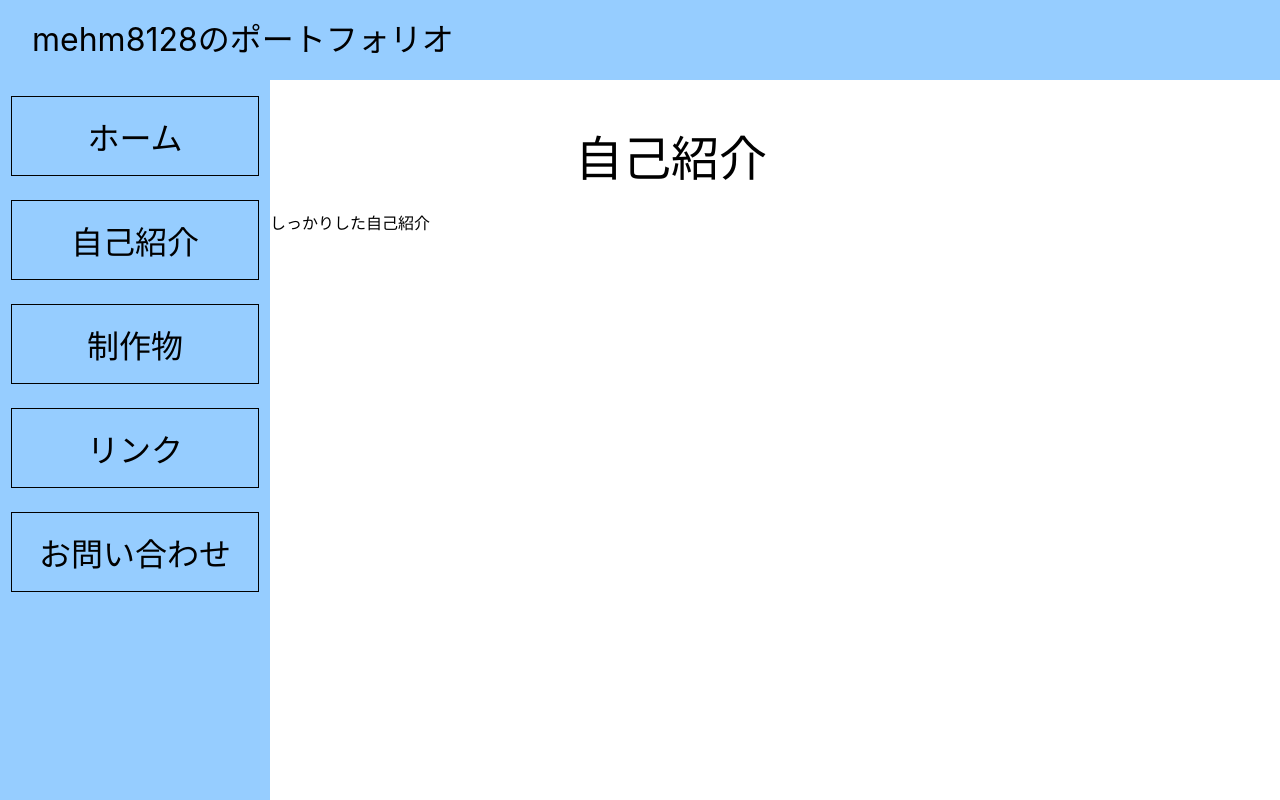
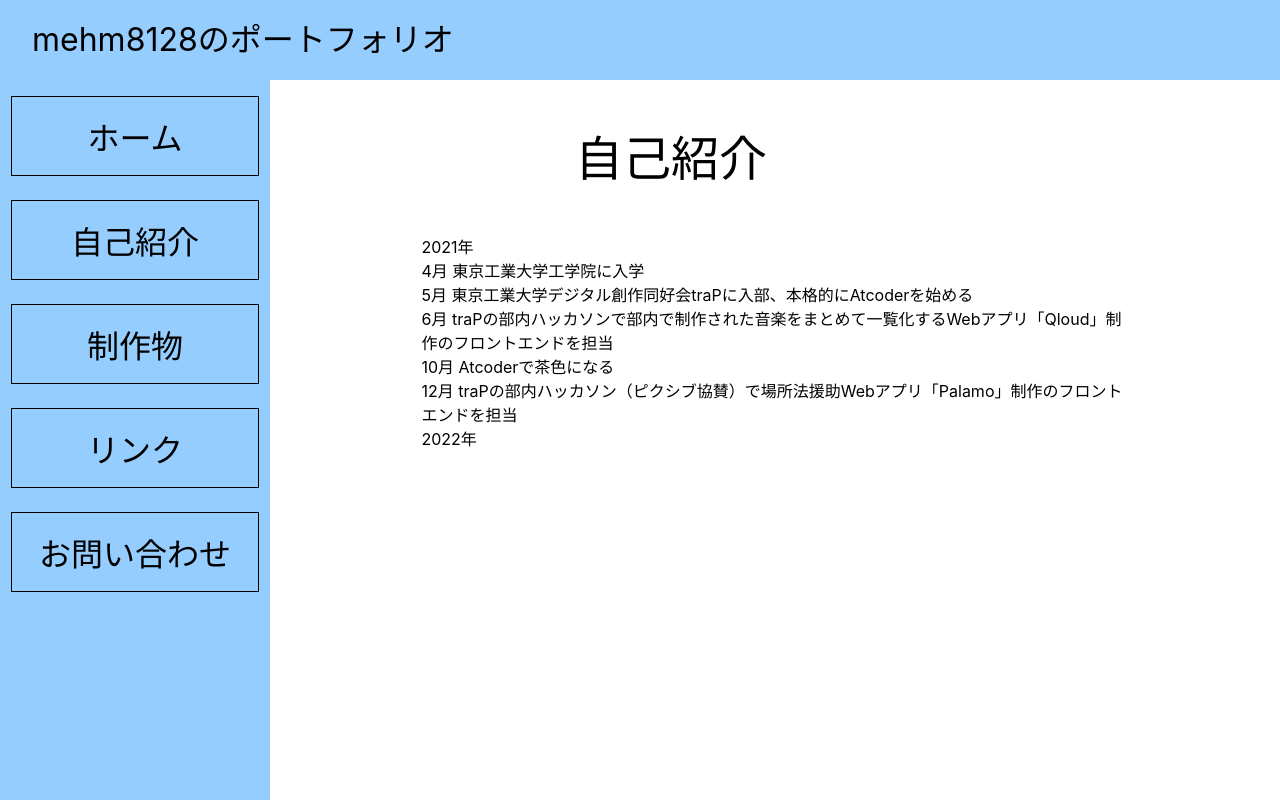
Before and after one commit to mehm8128/portfolio, a React (Create React App) app: page /introduction in a window 1280 px wide. Built offline with nearby package versions, Linux system fonts and the light colour scheme.

Commit message:
自己紹介の文章書いた

```diff
--- a/src/pages/Introduction.module.css
+++ b/src/pages/Introduction.module.css
@@ -13,3 +13,9 @@
 .title {
   font-size: 48px;
 }
+.text {
+  margin-top: 24px;
+  width: 70%;
+  margin-right: auto;
+  margin-left: auto;
+}
--- a/src/pages/Introduction.tsx
+++ b/src/pages/Introduction.tsx
@@ -7,7 +7,22 @@ function Introuction() {
         <span className={styles.title}>自己紹介</span>
       </div>
       <br />
-      <div className={styles.text}>しっかりした自己紹介</div>
+      <div className={styles.text}>
+        2021年
+        <br />
+        4月 東京工業大学工学院に入学
+        <br />
+        5月 東京工業大学デジタル創作同好会traPに入部、本格的にAtcoderを始める
+        <br />
+        6月 traPの部内ハッカソンで部内で制作された音楽をまとめて一覧化するWebアプリ「Qloud」制作のフロントエンドを担当
+        <br />
+        10月 Atcoderで茶色になる
+        <br />
+        12月 traPの部内ハッカソン（ピクシブ協賛）で場所法援助Webアプリ「Palamo」制作のフロントエンドを担当
+        <br />
+        2022年
+        <br />
+      </div>
     </div>
   )
 }
--- a/src/pages/Top.module.css
+++ b/src/pages/Top.module.css
@@ -21,5 +21,8 @@
   font-size: 48px;
 }
 .text {
-  margin-bottom: 200px;
+  margin-top: 24px;
+  width: 60%;
+  margin-right: auto;
+  margin-left: auto;
 }
--- a/src/pages/Top.tsx
+++ b/src/pages/Top.tsx
@@ -9,7 +9,24 @@ function Top() {
         <span className={styles.name}>mehm8128</span>
       </div>
       <br />
-      <div className={styles.text}>ちょっとした自己紹介</div>
+      <div className={styles.text}>
+        ここはmehm8128のポートフォリオサイトです
+        <br />
+        左のサイドバーから詳細な自己紹介や制作物、リンクなどのページへ飛ぶことができます
+        <br />
+        <br />
+        所属：東京工業大学工学院情報通信系、東京工業大学デジタル創作同好会traP
+        <br />
+        やってること：Web（主にフロントエンド）、競プロ（Atcoder）、CTF
+        <br />
+        <br />
+        Web：フロントエンドはReact、Vue、TypeScriptなど、バックエンドはGolang
+        <br />
+        競プロ：主にPython。C++は勉強中
+        <br />
+        CTF：
+        <br />
+      </div>
     </div>
   )
 }
```
